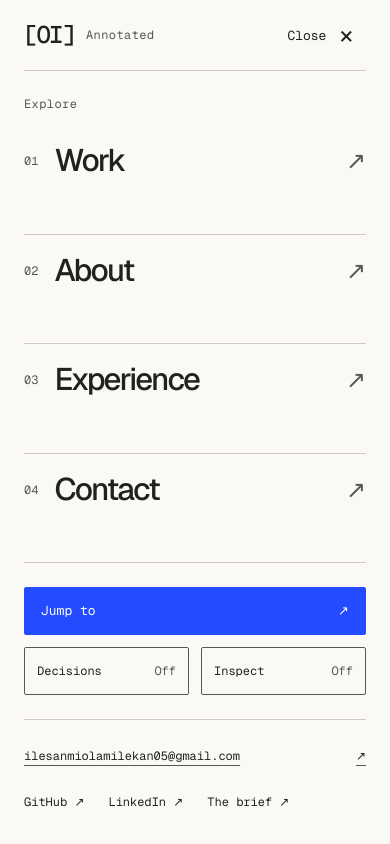
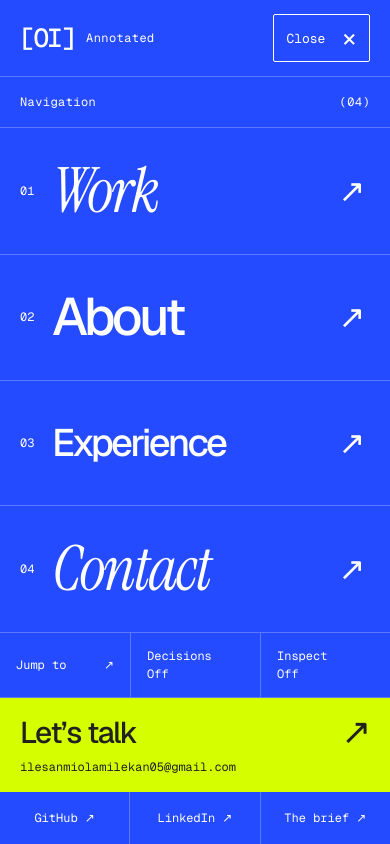
Before and after one commit to Olamilekan-oluwayomi/portfolio, a Next.js app: page / in a window 390 px wide. Both pictures are taken after a click on the button "Menu". Shown: the top 844 px of the page. Built offline with nearby package versions, Linux system fonts and the light colour scheme.

Commit message:
feat(nav): rebuild edge-to-edge mobile navigation

```diff
--- a/src/components/mobile-menu.tsx
+++ b/src/components/mobile-menu.tsx
@@ -1,8 +1,10 @@
 "use client";
 import Link from "next/link";
-import { usePathname } from "next/navigation";
-import { useEffect } from "react";
+import { usePathname, useRouter } from "next/navigation";
+import { useEffect, useRef } from "react";
 import { siteIdentity } from "@/content/identity";
+import { motionPreference } from "@/lib/motion";
+import { finishMenuExit } from "@/lib/menu-transition";
 import { useShell } from "./shell";
 import { useDialog } from "./use-dialog";
 
@@ -16,38 +18,78 @@ const routes = [
 // Owner requested menu redesign and animation: PRD.md Appendix G.
 export default function MobileMenu({ open, onClose }: { open: boolean; onClose: () => void }) {
   const pathname = usePathname();
+  const router = useRouter();
   const { openPalette, decisionOn, toggleDecisions, inspectOn, toggleInspect } = useShell();
   const dialog = useDialog(open, onClose);
+  const layout = useRef<HTMLDivElement>(null);
+  const closing = useRef(false);
+  const animations = useRef<Animation[]>([]);
+  useEffect(() => {
+    closing.current = false;
+    const surface = dialog.current;
+    const content = layout.current;
+    if (!open || !surface || !content || typeof surface.animate !== "function" || motionPreference() !== "full") return;
+    const styles = getComputedStyle(surface);
+    const duration = parseFloat(styles.getPropertyValue("--dur-slow"));
+    const easing = styles.getPropertyValue("--ease-out").trim();
+    animations.current = [
+      surface.animate([{ opacity: 0 }, { opacity: 1 }], { duration, easing }),
+      content.animate([{ transform: "translateY(16px)", opacity: 0 }, { transform: "translateY(0)", opacity: 1 }], { duration, easing }),
+    ];
+    return () => animations.current.forEach(animation => animation.cancel());
+  }, [open, dialog]);
+
+  function dismiss(afterClose?: () => void) {
+    if (closing.current) return;
+    closing.current = true;
+    animations.current.forEach(animation => animation.cancel());
+    const surface = dialog.current;
+    const finish = () => {
+      surface?.close();
+      onClose();
+      afterClose?.();
+    };
+    const animation = finishMenuExit(surface, motionPreference() === "full", finish);
+    animations.current = animation ? [animation] : [];
+  }
+
+  function navigate(event: React.MouseEvent<HTMLAnchorElement>, href: string) {
+    if (event.button !== 0 || event.metaKey || event.ctrlKey || event.shiftKey || event.altKey) return;
+    event.preventDefault();
+    dismiss(() => router.push(href));
+  }
   useEffect(() => {
     if (!open) return;
     const previous = document.body.style.overflow;
     document.body.style.overflow = "hidden";
     return () => { document.body.style.overflow = previous; };
   }, [open]);
-  return <dialog ref={dialog} className="mobile-menu" aria-label="Menu">
-    <div className="mobile-menu-layout">
+  return <dialog ref={dialog} className="mobile-menu" aria-label="Menu" onCancel={event => { event.preventDefault(); dismiss(); }}>
+    <div ref={layout} className="mobile-menu-layout">
       <header className="mobile-menu-head">
-        <Link className="menu-home" href="/" onClick={onClose} aria-label={`${siteIdentity.name}, home`}>[{siteIdentity.name.split(" ").map(part => part[0]).join("")}]<span className="eyebrow">Annotated</span></Link>
-        <button type="button" className="dialog-close" onClick={onClose} autoFocus>Close <span aria-hidden="true">×</span></button>
+        <Link className="menu-home" href="/" onClick={event => navigate(event, "/")} aria-label={`${siteIdentity.name}, home`}>[{siteIdentity.name.split(" ").map(part => part[0]).join("")}]<span className="eyebrow">Annotated</span></Link>
+        <button type="button" className="dialog-close" onClick={() => dismiss()} autoFocus>Close <span aria-hidden="true">×</span></button>
       </header>
       <div className="menu-body">
-        <p className="eyebrow menu-label">Explore</p>
+        <p className="eyebrow menu-label"><span>Navigation</span><span>({String(routes.length).padStart(2, "0")})</span></p>
         <nav aria-label="Mobile navigation"><ol>{routes.map((route, index) => {
           const current = pathname === route.href || pathname.startsWith(route.href + "/");
-          return <li key={route.href}><Link href={route.href} aria-current={current ? "page" : undefined} onClick={onClose}><span className="menu-index" aria-hidden="true">{String(index + 1).padStart(2, "0")}</span><span className="menu-title">{route.label}</span><span className="menu-route-mark" aria-hidden="true">{current ? "●" : "↗"}</span></Link></li>;
+          return <li key={route.href}><Link href={route.href} aria-current={current ? "page" : undefined} onClick={event => navigate(event, route.href)}><span className="menu-index" aria-hidden="true">{String(index + 1).padStart(2, "0")}</span><span className={`menu-title${route.label.length > 8 ? " menu-title-long" : ""}`}>{route.label}</span><span className="menu-route-mark" aria-hidden="true">{current ? "●" : "↗"}</span></Link></li>;
         })}</ol></nav>
-        <button type="button" className="menu-jump" onClick={openPalette}>Jump to<span aria-hidden="true">↗</span></button>
-        <div className="menu-view" role="group" aria-label="View controls">
-          <button type="button" className="menu-decisions" aria-pressed={decisionOn} onClick={toggleDecisions}>Decisions<span>{decisionOn ? "On" : "Off"}</span></button>
-          <button type="button" className="menu-decisions" aria-pressed={inspectOn} onClick={() => { onClose(); toggleInspect(); }}>Inspect<span>{inspectOn ? "On" : "Off"}</span></button>
-        </div>
       </div>
       <footer className="menu-footer">
-        <a className="menu-email" href={`mailto:${siteIdentity.email}`}>{siteIdentity.email}<span aria-hidden="true">↗</span></a>
+        <div className="menu-tools">
+          <button type="button" className="menu-jump" onClick={() => dismiss(openPalette)}>Jump to<span aria-hidden="true">↗</span></button>
+          <div className="menu-view" role="group" aria-label="View controls">
+            <button type="button" className="menu-decisions" aria-pressed={decisionOn} onClick={toggleDecisions}>Decisions<span>{decisionOn ? "On" : "Off"}</span></button>
+            <button type="button" className="menu-decisions" aria-pressed={inspectOn} onClick={() => dismiss(toggleInspect)}>Inspect<span>{inspectOn ? "On" : "Off"}</span></button>
+          </div>
+        </div>
+        <a className="menu-email" href={`mailto:${siteIdentity.email}`}><span className="menu-contact-title">Let’s talk<span aria-hidden="true">↗</span></span><span className="menu-address">{siteIdentity.email}</span></a>
         <div className="menu-external">
           <a href={siteIdentity.links.github} target="_blank" rel="noopener noreferrer">GitHub ↗<span className="sr-only"> (opens in new tab)</span></a>
           <a href={siteIdentity.links.linkedin} target="_blank" rel="noopener noreferrer">LinkedIn ↗<span className="sr-only"> (opens in new tab)</span></a>
-          <Link href="/brief" onClick={onClose}>The brief ↗</Link>
+          <Link href="/brief" onClick={event => navigate(event, "/brief")}>The brief ↗</Link>
         </div>
       </footer>
     </div>
--- /dev/null
+++ b/src/lib/menu-transition.ts
@@ -0,0 +1,12 @@
+// Keep the native modal open until its exit finishes, then hand off navigation.
+export function finishMenuExit(surface: HTMLElement | null, animate: boolean, finish: () => void): Animation | undefined {
+  if (!surface || !animate || typeof surface.animate !== "function") { finish(); return; }
+  const styles = getComputedStyle(surface);
+  const animation = surface.animate([{ opacity: 1 }, { opacity: 0 }], {
+    duration: parseFloat(styles.getPropertyValue("--dur-base")),
+    easing: styles.getPropertyValue("--ease-in-out").trim(),
+  });
+  // Cancelling on unmount or another modal handoff must not trigger stale navigation.
+  void animation.finished.then(finish, () => {});
+  return animation;
+}
--- a/src/styles/globals.css
+++ b/src/styles/globals.css
@@ -197,48 +197,58 @@ dialog::backdrop { background: color-mix(in srgb, var(--ink) 55%, transparent);
 .palette-label { min-width: 0; font-size: 14px; overflow-wrap: anywhere; }
 .palette-hint { min-width: 0; margin-left: auto; color: var(--graphite); font: 400 12px/1.5 var(--font-mono); text-align: right; overflow-wrap: anywhere; }
 .palette-count, .palette-empty { padding: 10px 16px; border-top: 1px solid var(--rule); color: var(--graphite); font: 400 12px/1.5 var(--font-mono); }
-.mobile-menu { position: fixed; inset: 0; margin: 0; width: 100%; max-width: 100%; height: 100dvh; max-height: 100dvh; border: 0; overflow-y: auto; overscroll-behavior: contain; background: var(--paper); opacity: 0; transform: translateY(8px); transition: opacity var(--dur-base) var(--ease-out), transform var(--dur-base) var(--ease-out), display var(--dur-base) allow-discrete, overlay var(--dur-base) allow-discrete; }
-.mobile-menu[open] { opacity: 1; transform: none; }
-.mobile-menu::backdrop { opacity: 0; transition: opacity var(--dur-base) var(--ease-out), display var(--dur-base) allow-discrete, overlay var(--dur-base) allow-discrete; }
-.mobile-menu[open]::backdrop { opacity: 1; }
-@starting-style { .mobile-menu[open] { opacity: 0; transform: translateY(8px); } .mobile-menu[open]::backdrop { opacity: 0; } }
-.mobile-menu-layout { display: flex; flex-direction: column; min-height: 100dvh; width: 100%; padding: max(12px, env(safe-area-inset-top)) 24px max(20px, env(safe-area-inset-bottom)); }
-.mobile-menu-head { display: flex; align-items: center; justify-content: space-between; gap: 16px; padding-bottom: 12px; border-bottom: 1px solid var(--rule); }
-.menu-home { display: inline-flex; align-items: center; gap: 12px; min-height: 44px; text-decoration: none; font: 500 24px/1 var(--font-mono); letter-spacing: -.08em; }
-.menu-home .eyebrow { color: var(--graphite); letter-spacing: .035em; }
-.mobile-menu .dialog-close { display: flex; align-items: center; gap: 12px; border: 0; padding-inline: 12px; }
+.mobile-menu { --menu-rule: #ffffff40; --focus: var(--identity-highlight); position: fixed; inset: 0; margin: 0; width: 100vw; max-width: 100vw; height: 100vh; height: 100dvh; max-height: 100dvh; border: 0; overflow-y: auto; overflow-x: hidden; overscroll-behavior: contain; background: var(--annotation-accent); color: var(--annotation-ink); }
+.mobile-menu::backdrop { background: transparent; }
+.mobile-menu-layout { display: flex; flex-direction: column; min-height: 100vh; min-height: 100dvh; width: 100%; padding-top: env(safe-area-inset-top); padding-bottom: env(safe-area-inset-bottom); }
+.mobile-menu-layout, .menu-body, .mobile-menu nav, .mobile-menu nav ol, .mobile-menu nav li, .menu-footer { width: 100%; max-width: none; align-self: stretch; }
+.mobile-menu-head { display: flex; align-items: center; justify-content: space-between; gap: 16px; min-height: 76px; padding: 12px max(20px, env(safe-area-inset-right)) 12px max(20px, env(safe-area-inset-left)); }
+.menu-home { display: inline-flex; align-items: center; gap: 12px; min-height: 44px; text-decoration: none; font: 500 26px/1 var(--font-mono); letter-spacing: -.08em; }
+.menu-home .eyebrow { letter-spacing: .035em; }
+.mobile-menu .dialog-close { display: flex; align-items: center; gap: 16px; border: 1px solid currentColor; padding-inline: 12px; color: inherit; }
+.mobile-menu .dialog-close:hover { background: var(--annotation-ink); color: var(--annotation-accent); }
 .mobile-menu .dialog-close span { font-size: 26px; }
-.menu-body { flex: 1; display: flex; flex-direction: column; padding-block: 24px; }
-.menu-label { color: var(--graphite); margin-bottom: 12px; }
+.menu-body { flex: 1; display: flex; flex-direction: column; }
+.menu-label { display: flex; align-items: center; justify-content: space-between; margin: 0; padding: 16px max(20px, env(safe-area-inset-right)) 16px max(20px, env(safe-area-inset-left)); border-block: 1px solid var(--menu-rule); }
 .dialog-close { min-height: 44px; padding: 10px 16px; font: 400 13px/1 var(--font-mono); }
 .mobile-menu nav { flex: 1; display: flex; flex-direction: column; align-items: stretch; padding: 0; }
 .mobile-menu nav ol { flex: 1; display: flex; flex-direction: column; list-style: none; padding: 0; margin: 0; }
-.mobile-menu nav li { flex: 1; border-bottom: 1px solid var(--rule); }
-.mobile-menu nav a { display: flex; align-items: center; gap: 16px; min-height: 72px; height: 100%; padding: 14px 0; text-decoration: none; }
-.menu-index { flex: none; color: var(--graphite); font: 400 12px/1 var(--font-mono); }
-.menu-title { min-width: 0; overflow-wrap: anywhere; font: 500 clamp(28px, 8vw, 48px)/1.15 var(--font-ui); letter-spacing: -.055em; }
-.menu-route-mark { margin-left: auto; flex: none; color: var(--graphite); font: 400 24px/1 var(--font-mono); }
-.mobile-menu nav a[aria-current="page"] .menu-title { text-decoration: underline; text-decoration-color: var(--selection); text-underline-offset: 8px; }
-.mobile-menu nav a[aria-current="page"] .menu-route-mark { color: var(--selection); font-size: 14px; }
-.mobile-menu nav a:hover .menu-title { text-decoration: underline; text-underline-offset: 8px; }
-.menu-jump { display: flex; align-items: center; justify-content: space-between; gap: 16px; width: 100%; min-height: 48px; margin: 24px 0 12px; padding: 12px 16px; border-color: var(--annotation-accent); background: var(--annotation-accent); color: var(--annotation-ink); font: 400 13px/1.5 var(--font-mono); }
-.menu-view { display: grid; grid-template-columns: repeat(2, minmax(0, 1fr)); gap: 12px; }
-.menu-view .menu-decisions { display: flex; align-items: center; justify-content: space-between; gap: 8px; min-height: 48px; margin: 0; padding: 12px; font: 400 12px/1.5 var(--font-mono); }
-.menu-view .menu-decisions span { color: var(--graphite); }
-.menu-view .menu-decisions[aria-pressed="true"] { background: var(--ink); color: var(--paper); }
-.menu-view .menu-decisions:is(:hover, [aria-pressed="true"]) span { color: var(--paper); }
-.menu-footer { margin-top: auto; border-top: 1px solid var(--rule); padding-top: 12px; }
-.menu-email { display: flex; align-items: center; gap: 12px; min-height: 48px; overflow-wrap: anywhere; font: 400 12px/1.5 var(--font-mono); }
-.menu-email span { margin-left: auto; flex: none; }
-.menu-external { display: flex; flex-wrap: wrap; gap: 4px 24px; font: 400 12px/1.5 var(--font-mono); }
-.menu-external a { display: inline-flex; align-items: center; min-height: 44px; text-decoration: none; }
+.mobile-menu nav li { flex: 1; display: flex; border-bottom: 1px solid var(--menu-rule); }
+.mobile-menu nav a { flex: 1; display: flex; align-items: center; gap: 12px; min-width: 0; min-height: 82px; padding: 12px max(20px, env(safe-area-inset-right)) 12px max(20px, env(safe-area-inset-left)); text-decoration: none; }
+.menu-index { flex: none; width: 20px; font: 400 12px/1 var(--font-mono); }
+.menu-title { flex: 1; min-width: 0; overflow-wrap: anywhere; font: 500 clamp(44px, 13.5vw, 104px)/.95 var(--font-ui); letter-spacing: -.065em; }
+.mobile-menu nav li:is(:first-child, :last-child) .menu-title { font-family: var(--font-accent); font-style: italic; font-weight: 400; font-size: clamp(52px, 16vw, 116px); letter-spacing: -.035em; }
+.menu-title-long { font-size: clamp(32px, 9.8vw, 78px); }
+.menu-route-mark { display: grid; place-items: center; margin-left: auto; flex: none; width: 36px; font: 400 32px/1 var(--font-mono); }
+.mobile-menu nav a[aria-current="page"] { background: var(--identity-highlight); color: var(--card-ink); }
+.mobile-menu nav a[aria-current="page"] .menu-route-mark { font-size: 16px; }
+.mobile-menu nav a:hover .menu-title { text-decoration: underline; text-decoration-thickness: 2px; text-underline-offset: 8px; }
+.mobile-menu nav a:focus-visible { outline-offset: -5px; }
+.mobile-menu nav a[aria-current="page"]:focus-visible { outline-color: var(--card-ink); }
+.menu-tools { display: grid; grid-template-columns: 1fr 2fr; width: 100%; border-bottom: 1px solid var(--menu-rule); }
+.menu-jump { display: flex; align-items: center; justify-content: space-between; gap: 8px; min-height: 64px; margin: 0; padding: 10px max(16px, env(safe-area-inset-left)); border: 0; border-radius: 0; color: inherit; font: 400 12px/1.5 var(--font-mono); }
+.menu-view { display: grid; grid-template-columns: repeat(2, minmax(0, 1fr)); }
+.menu-view .menu-decisions { display: flex; flex-direction: column; align-items: start; justify-content: center; gap: 0; min-height: 64px; margin: 0; padding: 10px 16px; border: 0; border-left: 1px solid var(--menu-rule); border-radius: 0; color: inherit; font: 400 12px/1.5 var(--font-mono); }
+.menu-view .menu-decisions span { font-size: 12px; }
+.mobile-menu :is(.menu-jump, .menu-decisions):hover { background: var(--annotation-ink); color: var(--annotation-accent); }
+.mobile-menu .menu-view .menu-decisions[aria-pressed="true"] { background: var(--identity-highlight); border-color: var(--identity-highlight); color: var(--card-ink); }
+.menu-footer { margin-top: auto; }
+.menu-email { display: block; padding: 16px 20px; background: var(--identity-highlight); color: var(--card-ink); text-decoration: none; }
+.menu-email:focus-visible { outline-color: var(--card-ink); outline-offset: -5px; }
+.menu-contact-title { display: flex; align-items: center; justify-content: space-between; gap: 16px; font: 500 30px/1.1 var(--font-ui); letter-spacing: -.045em; }
+.menu-contact-title > span { font: 400 36px/1 var(--font-mono); }
+.menu-address { display: block; margin-top: 8px; overflow-wrap: anywhere; font: 400 12px/1.5 var(--font-mono); }
+.menu-email:hover .menu-contact-title { text-decoration: underline; text-underline-offset: 5px; }
+.menu-external { display: flex; width: 100%; font: 400 12px/1.5 var(--font-mono); }
+.menu-external a { flex: 1; display: flex; align-items: center; justify-content: center; min-height: 52px; padding: 8px; text-decoration: none; }
+.menu-external a + a { border-left: 1px solid var(--menu-rule); }
 .menu-external a:hover { text-decoration: underline; }
+.menu-email { padding-left: max(20px, env(safe-area-inset-left)); padding-right: max(20px, env(safe-area-inset-right)); }
+.menu-tools :is(button):focus-visible, .menu-external a:focus-visible { outline-offset: -5px; }
 .menu-glyph { display: grid; gap: 5px; width: 16px; }
 .menu-glyph i { height: 1px; background: currentColor; }
 .menu-glyph i:last-child { width: 11px; justify-self: end; }
-@media (max-width: 379px) { .mobile-menu-layout { padding-inline: 16px; } .menu-view { gap: 8px; } }
-@media (prefers-reduced-motion: reduce) { .mobile-menu, .mobile-menu::backdrop { transition: none; transform: none; } }
-:root[data-motion="reduced"] .mobile-menu, :root[data-motion="lite"] .mobile-menu { transform: none; }
+@media (max-height: 680px) { .mobile-menu-head { min-height: 64px; padding-block: 6px; } .menu-label { padding-block: 10px; } .mobile-menu nav a { min-height: 68px; padding-block: 8px; } .menu-email { padding-block: 12px; } }
+@media (forced-colors: active) { .mobile-menu { background: Canvas; color: CanvasText; --menu-rule: CanvasText; } .mobile-menu nav a[aria-current="page"], .menu-email { background: Highlight; color: HighlightText; } }
 .shortcut-sheet { position: fixed; inset: 0; margin: auto; width: min(560px, calc(100vw - 32px)); max-height: calc(100vh - 32px); border: 1px solid var(--ink); padding: 20px; overflow-y: auto; }
 .sheet-head { display: flex; align-items: center; justify-content: space-between; gap: 16px; margin-bottom: 12px; }
 .sheet-head :is(h2, h3) { min-width: 0; overflow-wrap: anywhere; }
```
Also changed, not shown: 5 other files (tests, documents, lock files or other folders).
